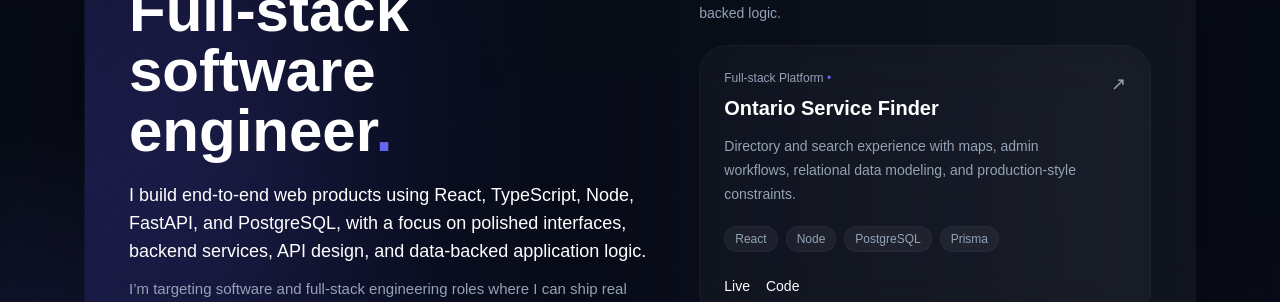
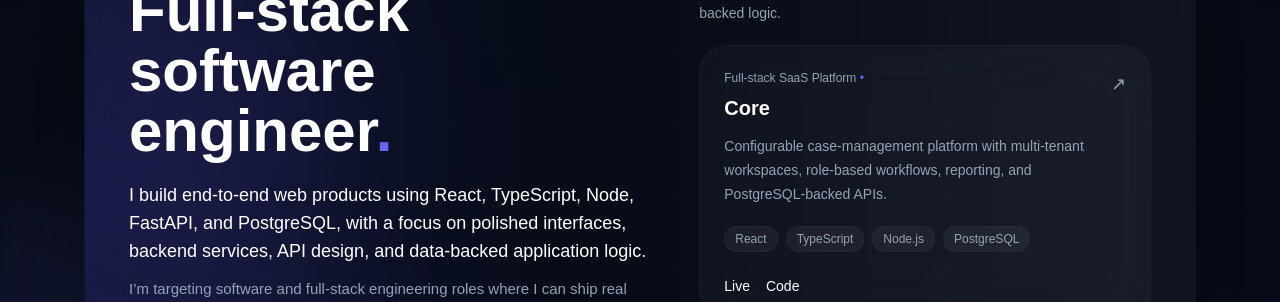
Before and after one commit to FatemeGhalandari/fatemeghalandari.github.io, a React (Vite) app: page / in a window 1280 px wide. Shown: the part 212-514 px from the top of the page. Built offline with nearby package versions, Linux system fonts and the light colour scheme; no server answers.

Commit message:
Feature Core in hero

```diff
--- a/src/components/Hero.jsx
+++ b/src/components/Hero.jsx
@@ -9,13 +9,13 @@ import {
 
 const featured = [
   {
-    title: "Ontario Service Finder",
-    tag: "Full-stack Platform",
-    desc: "Directory and search experience with maps, admin workflows, relational data modeling, and production-style constraints.",
-    stack: ["React", "Node", "PostgreSQL", "Prisma"],
+    title: "Core",
+    tag: "Full-stack SaaS Platform",
+    desc: "Configurable case-management platform with multi-tenant workspaces, role-based workflows, reporting, and PostgreSQL-backed APIs.",
+    stack: ["React", "TypeScript", "Node.js", "PostgreSQL"],
     links: {
-      live: "https://ontario-service-finder.vercel.app/",
-      code: "https://github.com/FatemeGhalandari/ontario-service-finder",
+      live: "https://core-the-main.vercel.app/",
+      code: "https://github.com/FatemeGhalandari/Core",
     },
   },
   {
```
